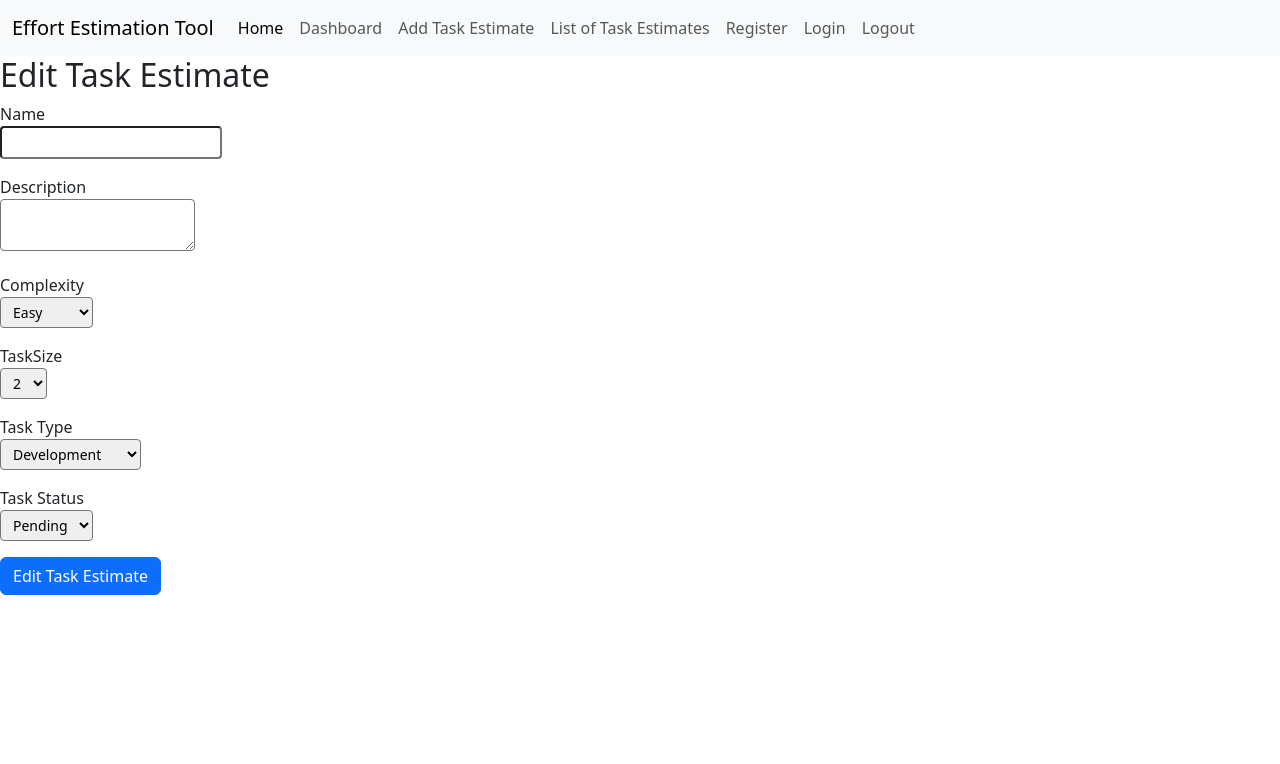
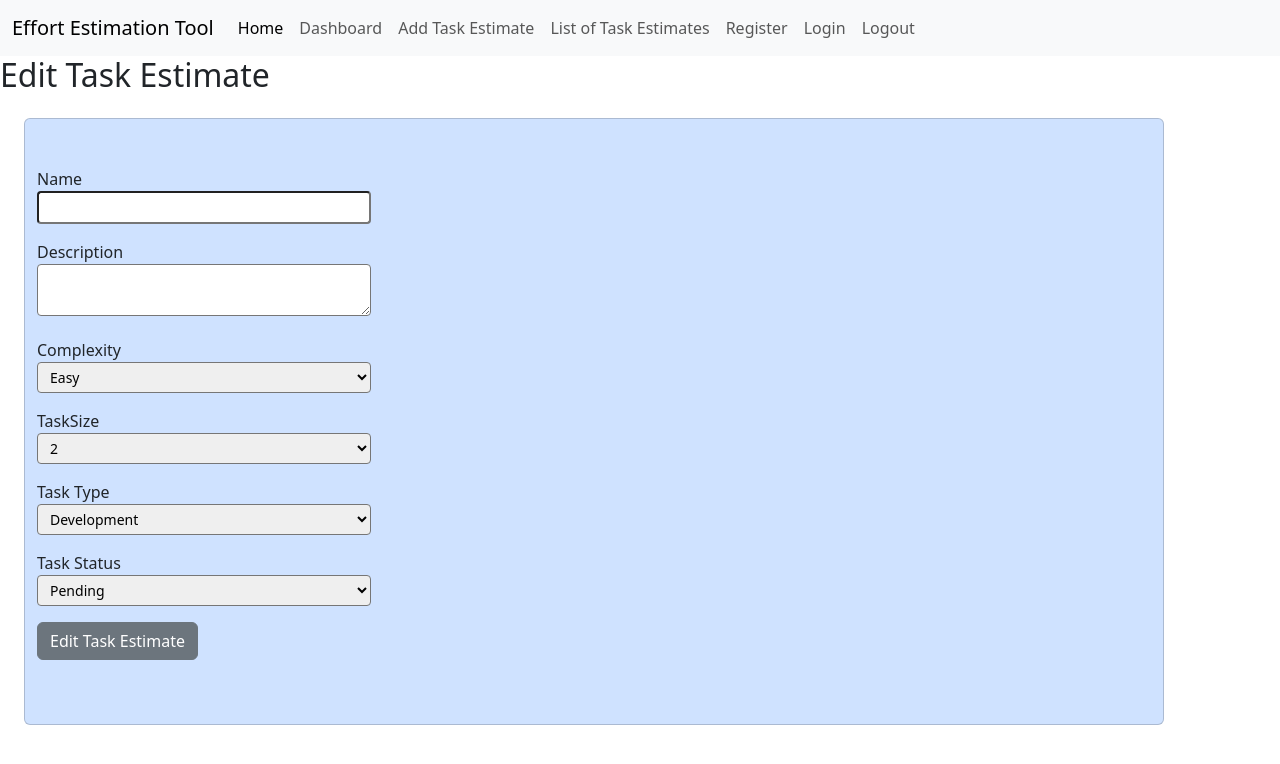
Before and after one commit to gokulyc/effort-estimation-tool, a Flask app: template src/templates/add_task_estimate.html in a window 1280 px wide. Shown: the top 764 px of the page. Run offline with Flask 3, Linux system fonts and the light colour scheme; the template is opened without the code that fills it: values that come from a table or form of the project are taken from there, others are empty; some libraries are stand-ins or nearby versions.

Commit message:
import add/edit task UI

```diff
--- a/src/templates/add_task_estimate.html
+++ b/src/templates/add_task_estimate.html
@@ -1,6 +1,14 @@
 {% extends "layout.html" %}
 {% block header %}
 <script src="/static/main.js"></script>
+<style>
+    select,
+    textarea,
+    input[type="text"] {
+        width: 30%;
+        box-sizing: border-box;
+    }
+</style>
 {% endblock %}
 {% block content %}
 
@@ -10,13 +18,18 @@
 {% else %}
 <h2>Edit Task Estimate </h2>
 {% endif %}
+<div class="container card m-4 bg-primary-subtle">
+    <div class="row">
         <div class="alert alert-info alert-dismissible fade show" role="alert" id="task_estimate_alert">
             <p id="task_message"></p>
             <button type="button" class="btn-close" data-bs-dismiss="alert" aria-label="Close"></button>
         </div>
+    </div>
+    <div class="row">
+        <div class="container py-5">
             <form method="POST">
                 {{ form.hidden_tag() }}
-    <p>
+                <div class="mb-3">
                     {{ form.name.label(class_="form-label-sm") }}<br>
                     {{ form.name(class_="form-control-sm",size=20) }}
                     {% if form.name.errors %}
@@ -26,33 +39,38 @@
                         {% endfor %}
                     </ul>
                     {% endif %}
-    </p>
-    <p>
-        {{ form.description.label(class_="form-label-sm") }}<br>
+                </div>
+                <div class="mb-3">
+                    {{ form.description.label(class_="form-label-sm") }} <br>
                     {{ form.description(class_="form-control-sm") }}
-    </p>
-    <p>
+                </div>
+                <div class="mb-3">
                     {{ form.complexity.label(class_="form-label-sm") }}<br>
                     {{ form.complexity(class_="form-control-sm") }}
-    </p>
-    <p>
+                </div>
+                <div class="mb-3">
                     {{ form.size.label(class_="form-label-sm") }}<br>
                     {{ form.size(class_="form-control-sm") }}
-    </p>
-    <p>
+                </div>
+                <div class="mb-3">
                     {{ form.task_type.label(class_="form-label-sm") }}<br>
                     {{ form.task_type(class_="form-control-sm") }}
-    </p>
-    <p>
+                </div>
+                <div class="mb-3">
                     {{ form.task_status.label(class_="form-label-sm") }}<br>
                     {{ form.task_status(class_="form-control-sm") }}
-    </p>
+                </div>
                 {% if request_type == "add" %}
-    <p><input class="btn btn-primary" type="submit" value="Add Task Estimate"></p>
+                <div class="mb-3"><input class="btn btn-secondary" type="submit" value="Add Task Estimate"></div>
                 {% else %}
-    <p><input class="btn btn-primary" type="submit" value="Edit Task Estimate"></p>
+                <div class="mb-3"><input class="btn btn-secondary" type="submit" value="Edit Task Estimate"></div>
                 {% endif %}
 
             </form>
+        </div>
+    </div>
+</div>
+
+
 {% include "components/flash_messages.html" %}
 {% endblock %}
```
Also changed, not shown: 1 other file. Lines whose indentation alone changed are shown as unchanged.
